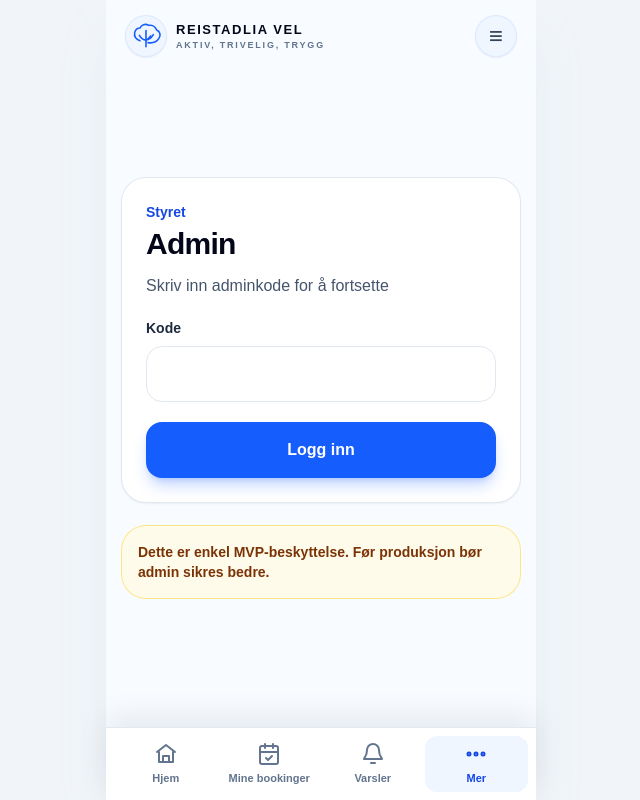
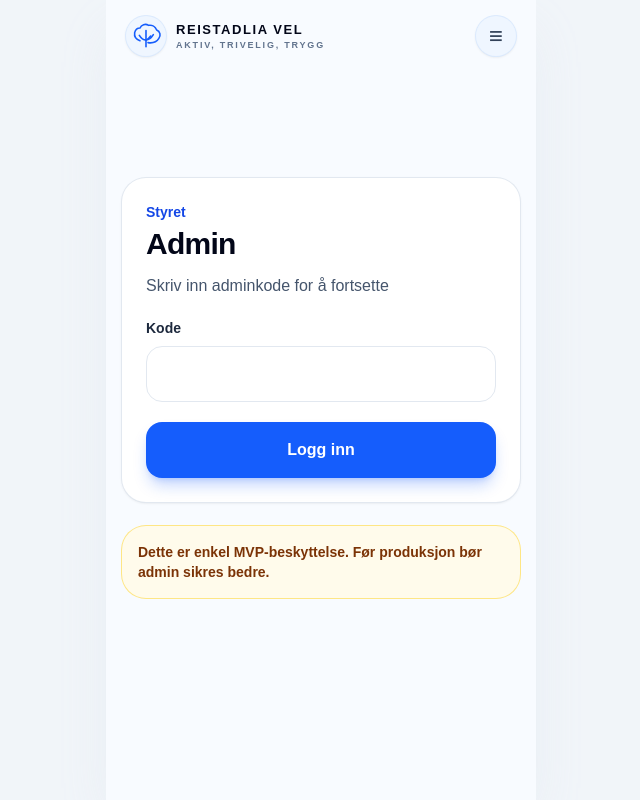
Before and after one commit to dna79/Velforening, a Next.js app: page /admin in a window 1280 px wide. Shown: the whole page, without its empty margins (319-959 px from the left). Built offline with nearby package versions, Linux system fonts and the light colour scheme.

Commit message:
ui-update

```diff
--- a/src/app/page.tsx
+++ b/src/app/page.tsx
@@ -9,10 +9,7 @@ export default function Home() {
     <AppShell active="home">
       <section className="flex flex-col gap-2.5">
         <header className="px-1 pb-1 pt-0">
-          <h1 className="text-[34px] font-black leading-none tracking-[-0.03em] text-slate-950">
-            Reistadlia Vel
-          </h1>
-          <p className="mt-2 text-[14px] font-medium leading-5 text-slate-500">
+          <p className="text-[15px] font-semibold leading-5 text-slate-500">
             Book tennisbanen, lei velhuset og følg dine bookinger.
           </p>
         </header>
--- a/src/components/app-shell.tsx
+++ b/src/components/app-shell.tsx
@@ -1,6 +1,8 @@
+"use client";
+
 import Image from "next/image";
 import Link from "next/link";
-import type { ReactNode } from "react";
+import { useState, type ReactNode } from "react";
 
 type AppShellProps = {
   active?: "home" | "mine" | "alerts" | "more";
@@ -8,13 +10,12 @@ type AppShellProps = {
   headerBackHref?: string;
 };
 
-type NavKey = NonNullable<AppShellProps["active"]>;
-
-const navItems: Array<{ href: string; key: NavKey; label: string }> = [
-  { href: "/", key: "home", label: "Hjem" },
-  { href: "/mine", key: "mine", label: "Mine bookinger" },
-  { href: "#varsler", key: "alerts", label: "Varsler" },
-  { href: "/admin", key: "more", label: "Mer" },
+const menuItems = [
+  { href: "/", label: "Forside" },
+  { href: "/tennisbane", label: "Tennisbane" },
+  { href: "/velhuset", label: "Velhuset" },
+  { href: "/mine-bookinger", label: "Mine bookinger" },
+  { href: "/admin", label: "Admin" },
 ];
 
 export function AppLogo({ large = false }: { large?: boolean }) {
@@ -43,6 +44,8 @@ export function LogoFallback() {
 }
 
 export function AppHeader({ backHref }: { backHref?: string }) {
+  const [isMenuOpen, setIsMenuOpen] = useState(false);
+
   return (
     <header className="sticky top-0 z-20 flex min-h-[72px] items-center justify-between bg-[#f8fbff]/95 px-5 py-3 backdrop-blur">
       <div className="flex min-w-0 items-center gap-2.5">
@@ -69,13 +72,32 @@ export function AppHeader({ backHref }: { backHref?: string }) {
         </Link>
       </div>
 
+      <div className="relative">
         <button
+          aria-expanded={isMenuOpen}
           aria-label="Åpne meny"
           className="flex h-10 w-10 shrink-0 items-center justify-center rounded-full bg-blue-50 text-2xl font-semibold leading-none text-slate-700 shadow-sm ring-1 ring-blue-100"
+          onClick={() => setIsMenuOpen((current) => !current)}
           type="button"
         >
           ≡
         </button>
+
+        {isMenuOpen ? (
+          <nav className="absolute right-0 top-12 w-56 overflow-hidden rounded-3xl bg-white p-2 shadow-2xl shadow-slate-900/15 ring-1 ring-blue-100">
+            {menuItems.map((item) => (
+              <Link
+                className="block rounded-2xl px-4 py-3 text-sm font-bold text-slate-700 hover:bg-blue-50 hover:text-blue-700"
+                href={item.href}
+                key={item.href}
+                onClick={() => setIsMenuOpen(false)}
+              >
+                {item.label}
+              </Link>
+            ))}
+          </nav>
+        ) : null}
+      </div>
     </header>
   );
 }
@@ -103,80 +125,7 @@ function LogoMark() {
   );
 }
 
-export function BottomNav({ active = "home" }: { active?: AppShellProps["active"] }) {
-  return (
-    <nav className="fixed bottom-0 left-1/2 z-30 grid w-full max-w-[430px] -translate-x-1/2 grid-cols-4 border-t border-slate-200 bg-white/95 px-2 py-2 shadow-[0_-10px_30px_rgba(15,23,42,0.08)] backdrop-blur">
-      {navItems.map((item) => {
-        const isActive = active === item.key;
-
-        return (
-          <Link
-            className={`flex min-h-14 flex-col items-center justify-center gap-1 rounded-xl px-1 text-[11px] font-semibold ${
-              isActive ? "bg-blue-50 text-blue-700" : "text-slate-500"
-            }`}
-            href={item.href}
-            key={item.key}
-          >
-            <NavIcon name={item.key} />
-            {item.label}
-          </Link>
-        );
-      })}
-    </nav>
-  );
-}
-
-function NavIcon({ name }: { name: NavKey }) {
-  const icons: Record<NavKey, ReactNode> = {
-    home: (
-      <>
-        <path d="m3 10 9-7 9 7" />
-        <path d="M5 10v10h14V10" />
-        <path d="M9 20v-6h6v6" />
-      </>
-    ),
-    mine: (
-      <>
-        <path d="M8 2v4" />
-        <path d="M16 2v4" />
-        <rect height="18" rx="2" width="18" x="3" y="4" />
-        <path d="M3 10h18" />
-        <path d="m9 16 2 2 4-4" />
-      </>
-    ),
-    alerts: (
-      <>
-        <path d="M18 8a6 6 0 0 0-12 0c0 7-3 7-3 9h18c0-2-3-2-3-9" />
-        <path d="M10 21h4" />
-      </>
-    ),
-    more: (
-      <>
-        <circle cx="5" cy="12" r="1.5" />
-        <circle cx="12" cy="12" r="1.5" />
-        <circle cx="19" cy="12" r="1.5" />
-      </>
-    ),
-  };
-
-  return (
-    <svg
-      aria-hidden="true"
-      className="h-6 w-6"
-      fill="none"
-      stroke="currentColor"
-      strokeLinecap="round"
-      strokeLinejoin="round"
-      strokeWidth="2"
-      viewBox="0 0 24 24"
-    >
-      {icons[name]}
-    </svg>
-  );
-}
-
 export function AppShell({
-  active = "home",
   children,
   headerBackHref,
 }: AppShellProps) {
@@ -184,8 +133,7 @@ export function AppShell({
     <main className="min-h-screen bg-slate-100 text-slate-950">
       <div className="mx-auto flex min-h-screen w-full max-w-[430px] flex-col bg-[#f8fbff] shadow-2xl shadow-slate-200/80">
         <AppHeader backHref={headerBackHref} />
-        <div className="flex-1 px-4 pb-24 pt-1">{children}</div>
-        <BottomNav active={active} />
+        <div className="flex-1 px-4 pb-5 pt-1">{children}</div>
       </div>
     </main>
   );
```
Lines whose indentation alone changed are shown as unchanged.
